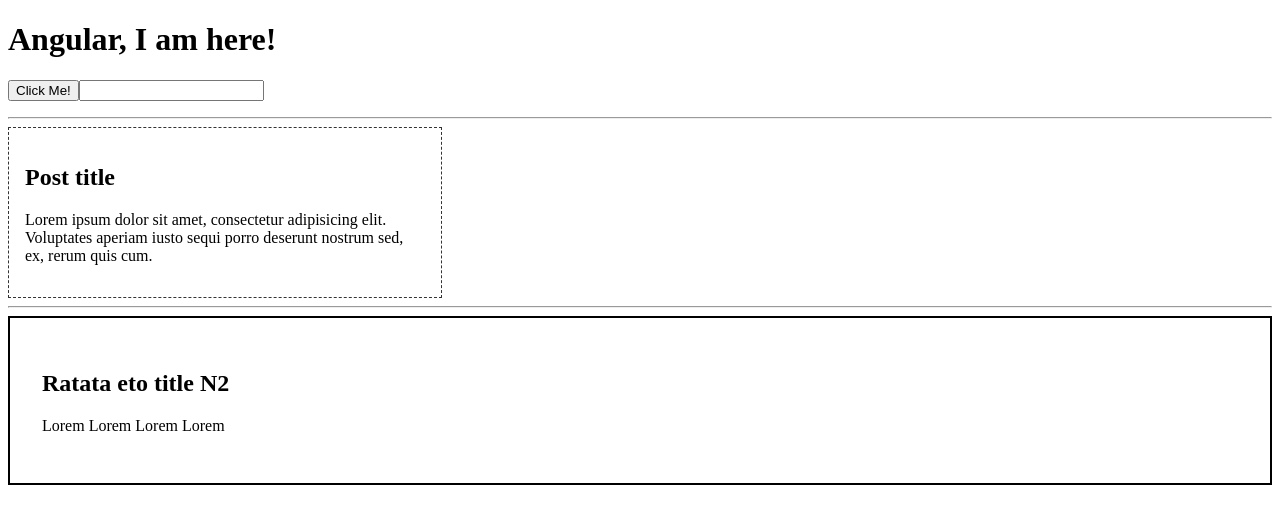
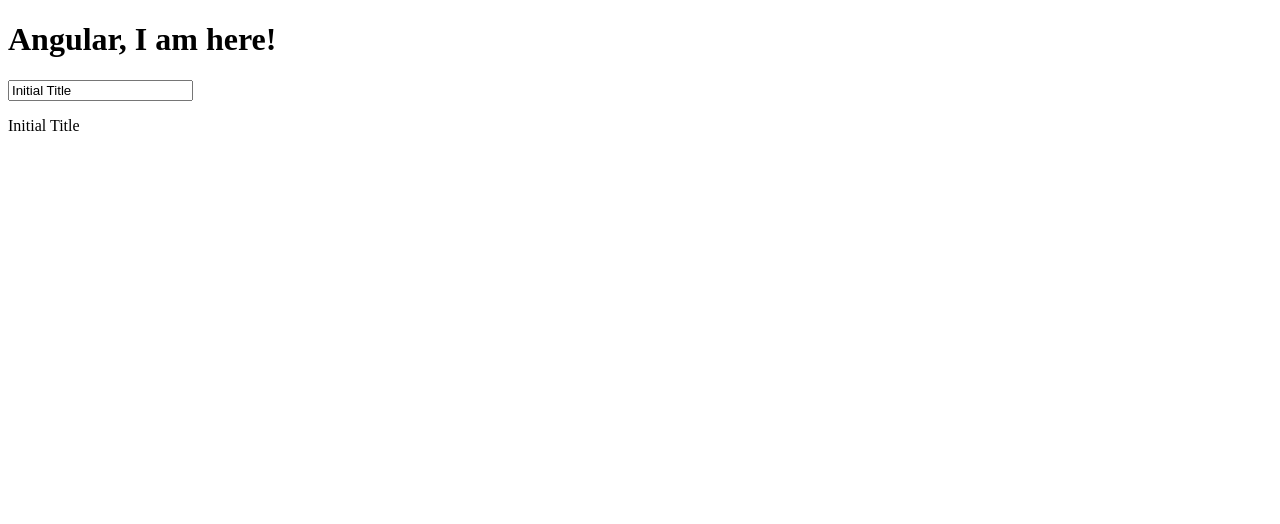
Before and after one commit to kydyrsha/ng9, an Angular app in the folder angular-basics/: page / in a window 1280 px wide. Shown: the top 524 px of the page. Built offline with nearby package versions, Linux system fonts and the light colour scheme.

Commit message:
2WayBinding

```diff
--- a/angular-basics/src/app/app.component.html
+++ b/angular-basics/src/app/app.component.html
@@ -1,14 +1,5 @@
 <h1>Angular, I am here!</h1>
 
-<button (click)="onClick()">Click Me!</button>
+<input type="text" [(ngModel)]="title">
 
-  <input
-    type="text"
-    (keyup.enter)="onInput($event)"
-    (blur)="onBlur(myInput.value)"
-    #myInput>
-<p><b>{{ inputValue }}</b></p>
-<hr>
-<app-post></app-post>
-<hr>
-<app-post4></app-post4>
+<p>{{title}}</p>
--- a/angular-basics/src/app/app.component.ts
+++ b/angular-basics/src/app/app.component.ts
@@ -7,29 +7,12 @@
 })
 export class AppComponent {
 
-  title = 'Dynamic title'
-  number = 42
-  arr = [1,2,3]
-  obj = {a:1, b:2, c:3}
+  title = 'Initial Title'
 
-  inputValue = ''
+  onInput(event: any) {
+    this.title = event.target.value
+  }
 
 
-  constructor () {
-
-  }
-
-  onInput(event: KeyboardEvent) {
-    console.log('Event', event)
-    this.inputValue = (<HTMLInputElement>event.target).value
-  }
-
-  onClick() {
-    console.log('Click!')
-  }
-
-  onBlur(str: string) {
-    this.inputValue = str
-  }
 
 }
--- a/angular-basics/src/app/app.module.ts
+++ b/angular-basics/src/app/app.module.ts
@@ -4,6 +4,7 @@
 import { AppComponent } from './app.component';
 import { PostComponent } from './post/post.component';
 import { Post4Component } from './post4/post4.component';
+import { FormsModule } from '@angular/forms';
 
 @NgModule({
   declarations: [
@@ -12,7 +13,8 @@
     Post4Component
   ],
   imports: [
-    BrowserModule
+    BrowserModule,
+    FormsModule
   ],
   providers: [],
   bootstrap: [AppComponent]
```
